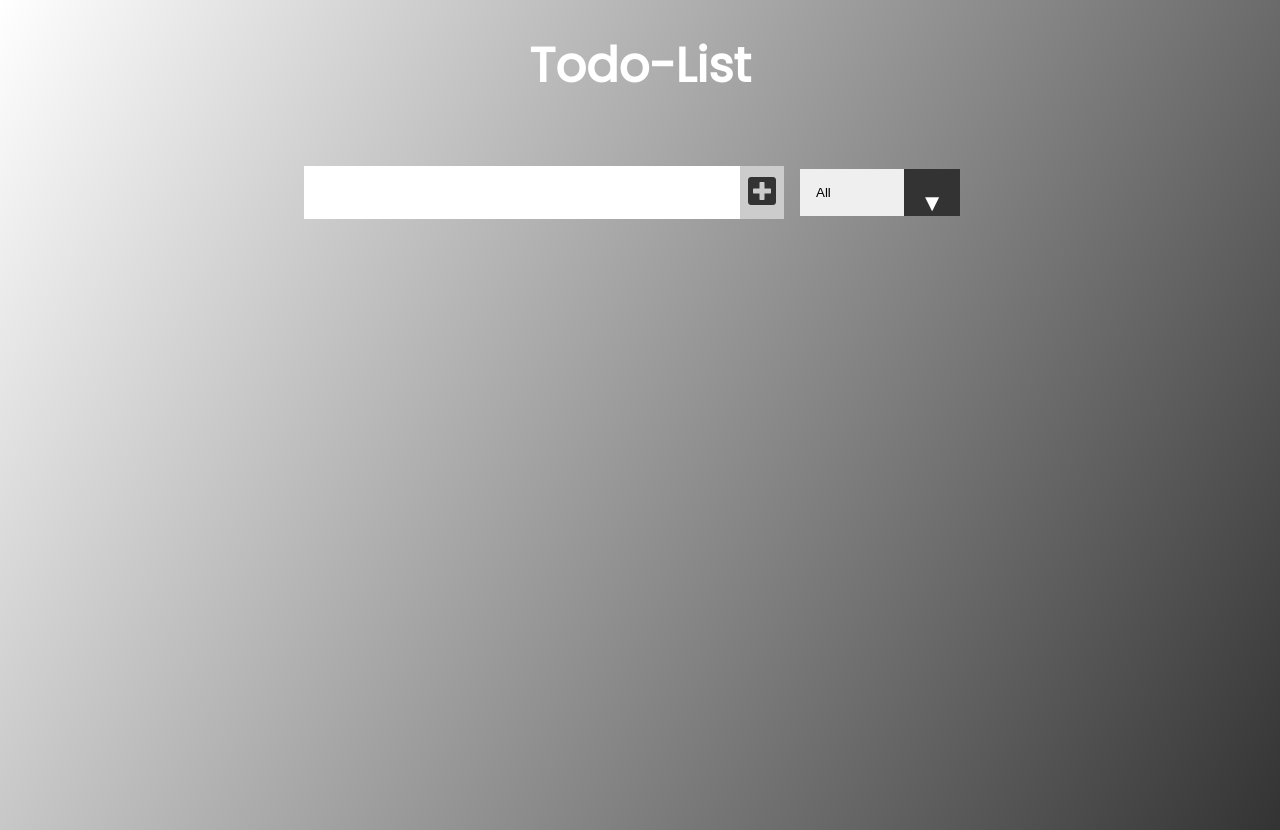
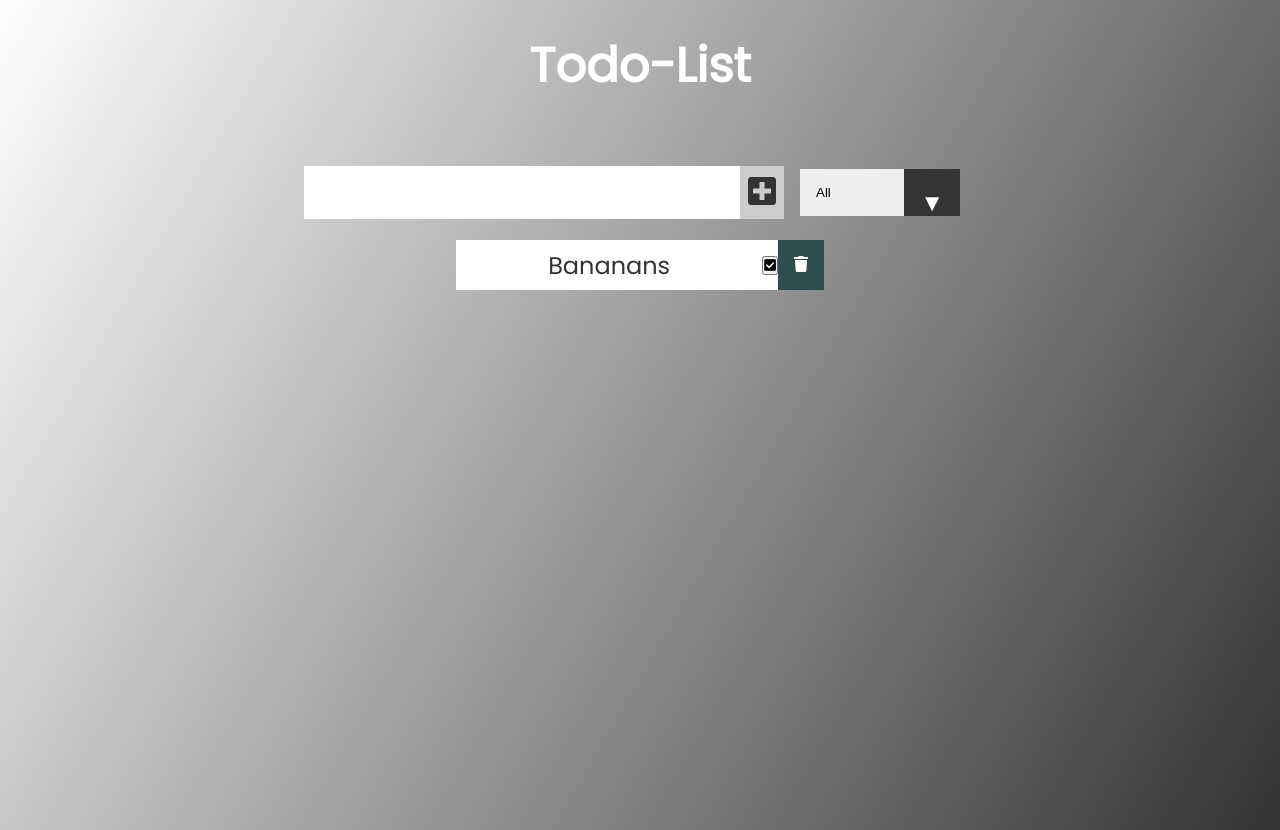
Before and after one commit to timmlaxton/tr, a React (Create React App) app: page / in a window 1280 px wide. Built offline with nearby package versions, Linux system fonts and the light colour scheme.

Commit message:
can render todos

```diff
--- a/src/App.css
+++ b/src/App.css
@@ -97,6 +97,7 @@
 
 .todo-item {
   padding: 0rem 0.9rem;
+  width: 1%;
 }
 
 .fa-trash,
--- a/src/App.js
+++ b/src/App.js
@@ -1,12 +1,23 @@
+import React, { useState } from "react";
+import Form from "./components/Form";
+import TodoList from "./components/TodoList";
 import "./App.css";
-import Form from "./components/Form";
 
 function App() {
+  const [inputText, setInputText] = useState("");
+  const [todos, setTodos] = useState([]);
+
   return (
     <div className="App">
       <header>
         <h1>Todo-List</h1>
-        <Form />
+        <Form
+          todos={todos}
+          setTodos={setTodos}
+          inputText={inputText}
+          setInputText={setInputText}
+        />
+        <TodoList />
       </header>
     </div>
   );
--- a/src/components/Form.js
+++ b/src/components/Form.js
@@ -1,12 +1,34 @@
 import React from "react";
 import "../App.css";
 
-const Form = () => {
+const Form = ({ setInputText, inputText, todos, setTodos }) => {
+  const inputTextHandler = (e) => {
+    setInputText(e.target.value);
+  };
+
+  const submitTodoHandler = (e) => {
+    e.preventDefault();
+    setTodos([
+      ...todos,
+      { text: inputText, completed: false, id: Math.random() * 1000 },
+    ]);
+    setInputText("");
+  };
+
   return (
     <div>
       <form>
-        <input type="text" className="todo-input" />
-        <button className="todo-button" type="submit">
+        <input
+          value={inputText}
+          onChange={inputTextHandler}
+          type="text"
+          className="todo-input"
+        />
+        <button
+          onClick={submitTodoHandler}
+          className="todo-button"
+          type="submit"
+        >
           <i className="fas fa-plus-square"></i>
         </button>
         <div className="select">
--- /dev/null
+++ b/src/components/Todo.js
@@ -0,0 +1,18 @@
+import React from "react";
+
+const Todo = () => {
+  return (
+    <div className="todo">
+      <li className="todo-item">Bananans</li>
+      <button className="complete-btn">
+        <i className="fas fa-check-square"> </i>
+      </button>
+      <button className="trash-btn">
+        {" "}
+        <i className="fas fa-trash"></i>
+      </button>
+    </div>
+  );
+};
+
+export default Todo;
--- a/src/components/TodoList.js
+++ b/src/components/TodoList.js
@@ -1,7 +1,17 @@
 import React from "react";
+import "../App.css";
+import Todo from "./Todo";
 
 const TodoList = () => {
-  return <div></div>;
+  return (
+    <div>
+      <div className="todo-container">
+        <ul className="todo-list">
+          <Todo />
+        </ul>
+      </div>
+    </div>
+  );
 };
 
 export default TodoList;
```
